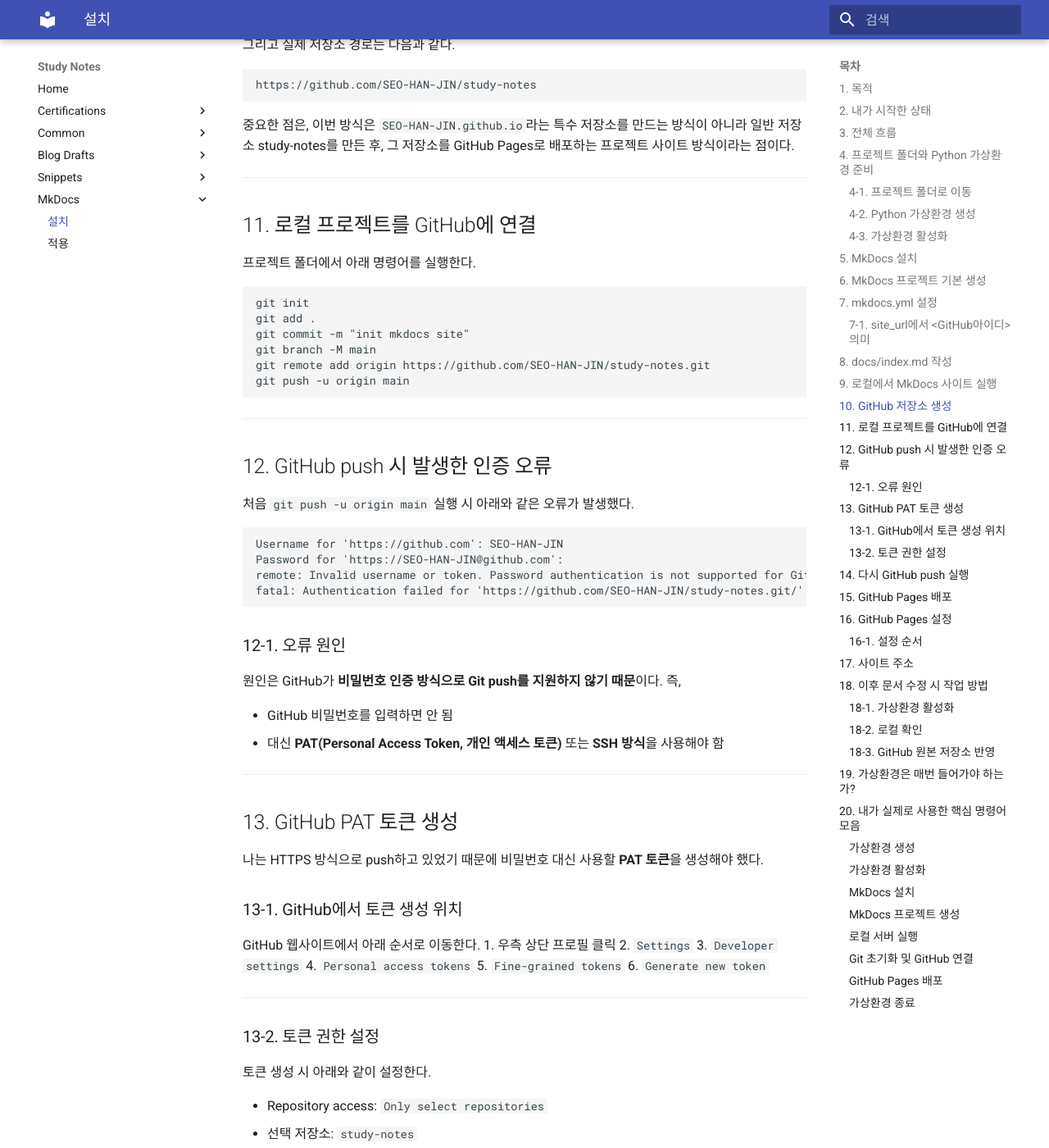
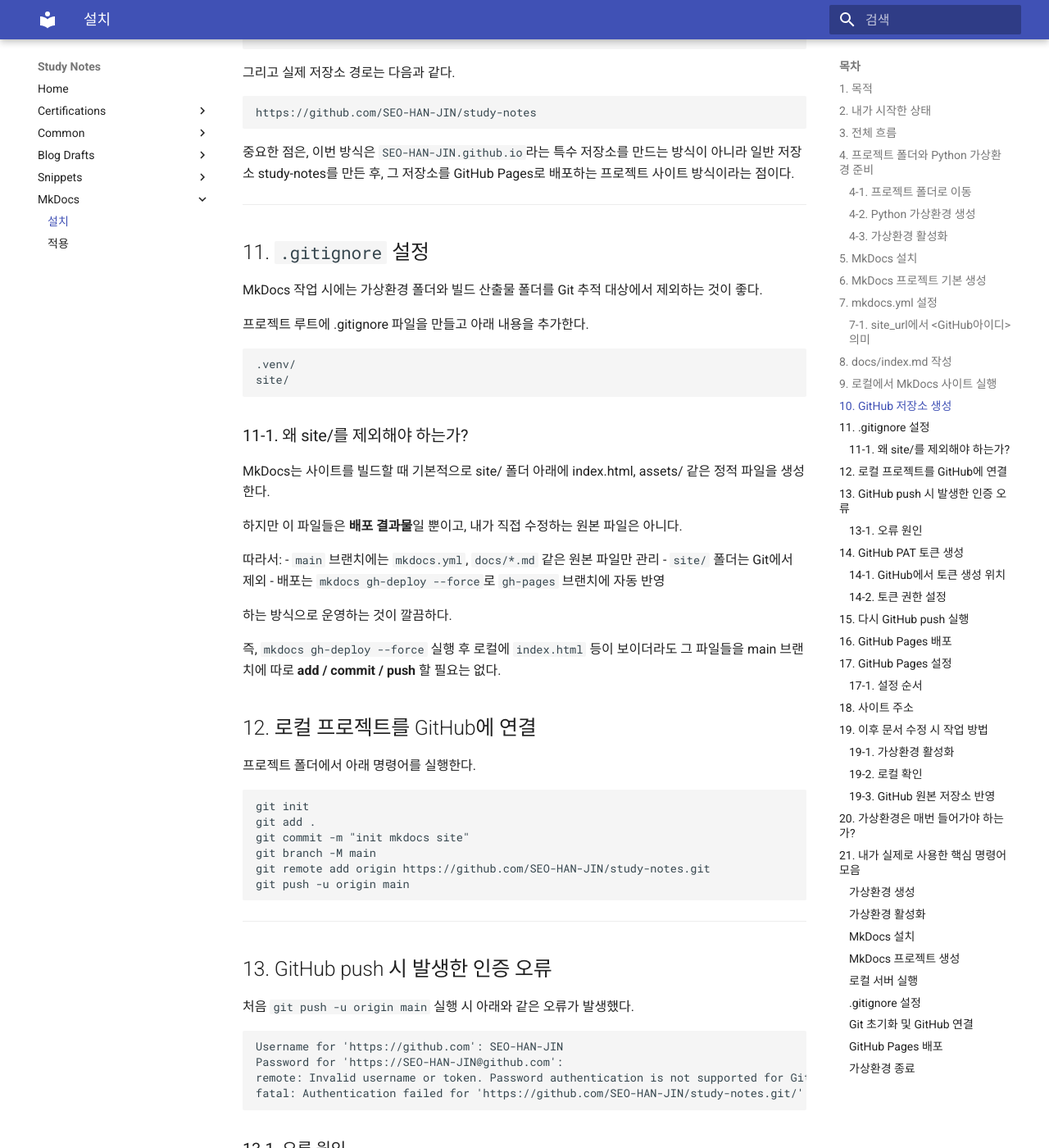
Before and after one commit to SEO-HAN-JIN/study-notes, an MkDocs documentation site: the page built from docs/mkdocs/설치.md, in a window 1280 px wide and 1400 px high, scrolled down 4744 px. Shown: the whole window at 82% size. Built offline with MkDocs 1.6.1 and Material for MkDocs 9.7.7, drawn with Linux system fonts in a browser that asks for light colours; some of the changed text lies outside the part shown.

Commit message:
mkdocs 설치 수정

````diff
--- a/docs/mkdocs/설치.md
+++ b/docs/mkdocs/설치.md
@@ -37,11 +37,12 @@
 2. MkDocs 및 Material 테마 설치
 3. 로컬에서 MkDocs 사이트 확인
 4. GitHub 저장소 생성
-5. 로컬 프로젝트를 GitHub에 업로드
-6. MkDocs를 이용해 `gh-pages` 브랜치로 배포
-7. GitHub Pages에서 `gh-pages` 브랜치를 게시 소스로 설정
-8. 웹사이트 접속 확인
-9. 이후 문서 수정 시 반복 작업
+5. `.gitignore` 설정
+6. 로컬 프로젝트를 GitHub에 업로드
+7. MkDocs를 이용해 `gh-pages` 브랜치로 배포
+8. GitHub Pages에서 `gh-pages` 브랜치를 게시 소스로 설정
+9. 웹사이트 접속 확인
+10. 이후 문서 수정 시 반복 작업
 
 ---
 
@@ -202,7 +203,34 @@
 
 ---
 
-## 11. 로컬 프로젝트를 GitHub에 연결
+## 11. `.gitignore` 설정
+MkDocs 작업 시에는 가상환경 폴더와 빌드 산출물 폴더를 Git 추적 대상에서 제외하는 것이 좋다.
+
+프로젝트 루트에 .gitignore 파일을 만들고 아래 내용을 추가한다.
+
+```gitignore
+.venv/
+site/
+```
+
+### 11-1. 왜 site/를 제외해야 하는가?
+
+MkDocs는 사이트를 빌드할 때 기본적으로 site/ 폴더 아래에 index.html, assets/ 같은 정적 파일을 생성한다.
+
+하지만 이 파일들은 **배포 결과물**일 뿐이고,
+내가 직접 수정하는 원본 파일은 아니다.
+
+따라서:
+- `main` 브랜치에는 `mkdocs.yml`, `docs/*.md` 같은 원본 파일만 관리
+- `site/` 폴더는 Git에서 제외
+- 배포는 `mkdocs gh-deploy --force`로 `gh-pages` 브랜치에 자동 반영
+
+하는 방식으로 운영하는 것이 깔끔하다.
+
+즉, `mkdocs gh-deploy --force` 실행 후 로컬에 `index.html` 등이 보이더라도
+그 파일들을 main 브랜치에 따로 **add / commit / push** 할 필요는 없다.
+
+## 12. 로컬 프로젝트를 GitHub에 연결
 프로젝트 폴더에서 아래 명령어를 실행한다.
 ```bash
 git init
@@ -215,7 +243,7 @@
 
 ---
 
-## 12. GitHub push 시 발생한 인증 오류
+## 13. GitHub push 시 발생한 인증 오류
 처음 `git push -u origin main` 실행 시 아래와 같은 오류가 발생했다.
 ```bash
 Username for 'https://github.com': SEO-HAN-JIN
@@ -224,7 +252,7 @@
 fatal: Authentication failed for 'https://github.com/SEO-HAN-JIN/study-notes.git/'
 ```
 
-### 12-1. 오류 원인
+### 13-1. 오류 원인
 원인은 GitHub가 **비밀번호 인증 방식으로 Git push를 지원하지 않기 때문**이다.
 즉,
 
@@ -233,11 +261,11 @@
 
 ---
 
-## 13. GitHub PAT 토큰 생성
+## 14. GitHub PAT 토큰 생성
 나는 HTTPS 방식으로 push하고 있었기 때문에
 비밀번호 대신 사용할 **PAT 토큰**을 생성해야 했다.
 
-### 13-1. GitHub에서 토큰 생성 위치
+### 14-1. GitHub에서 토큰 생성 위치
 
 GitHub 웹사이트에서 아래 순서로 이동한다.
 1. 우측 상단 프로필 클릭
@@ -249,7 +277,7 @@
 
 ---
 
-### 13-2. 토큰 권한 설정
+### 14-2. 토큰 권한 설정
 
 토큰 생성 시 아래와 같이 설정한다.
 
@@ -297,11 +325,11 @@
 
 ---
 
-## 16. GitHub Pages 설정
+## 17. GitHub Pages 설정
 
 이제 GitHub 저장소에서 Pages 설정을 해야 한다.
 
-### 16-1. 설정 순서
+### 17-1. 설정 순서
 1. GitHub 저장소 접속
 2. `Settings`
 3. `Pages`
@@ -330,10 +358,10 @@
 
 ---
 
-## 18. 이후 문서 수정 시 작업 방법
+## 19. 이후 문서 수정 시 작업 방법
 문서를 수정한 뒤에는 아래 순서로 작업하면 된다.
 
-### 18-1. 가상환경 활성화
+### 19-1. 가상환경 활성화
 ```bash
 cd study-notes
 source .venv/bin/activate
@@ -341,7 +369,7 @@
 
 ---
 
-### 18-2. 로컬 확인
+### 19-2. 로컬 확인
 ```bash
 mkdocs serve
 ```
@@ -350,7 +378,7 @@
 
 ---
 
-### 18-3. GitHub 원본 저장소 반영
+### 19-3. GitHub 원본 저장소 반영
 ```bash
 git add .
 git commit -m "update notes"
@@ -388,7 +416,7 @@
 
 ---
 
-## 20. 내가 실제로 사용한 핵심 명령어 모음
+## 21. 내가 실제로 사용한 핵심 명령어 모음
 ### 가상환경 생성
 ```bash
 python3 -m venv .venv
@@ -414,6 +442,12 @@
 mkdocs serve
 ```
 
+### `.gitignore` 설정
+```gitignore
+.venv/
+site/
+```
+
 ### Git 초기화 및 GitHub 연결
 ```bash
 git init
````
Also changed, not shown: other parts of docs/mkdocs/설치.md (+4 -4 lines).
